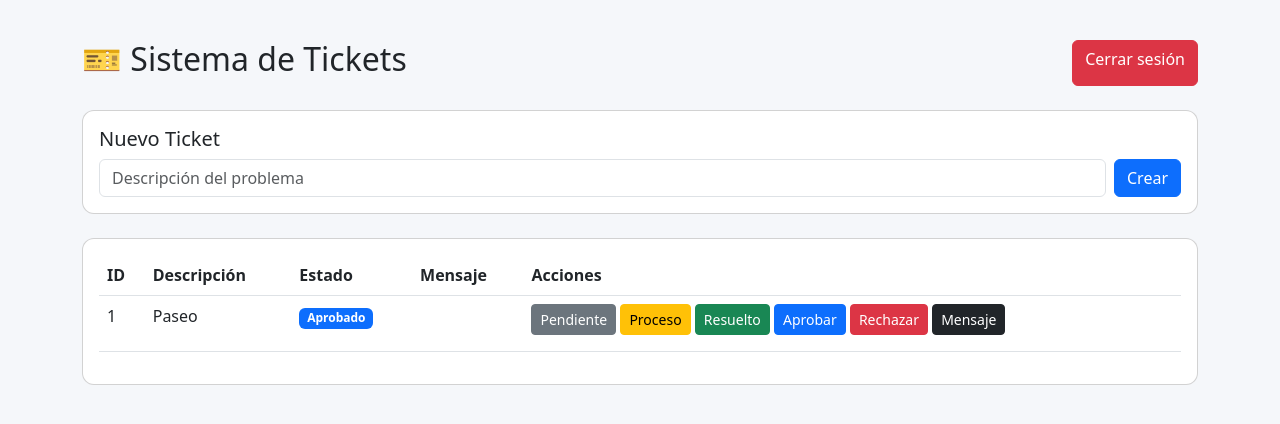
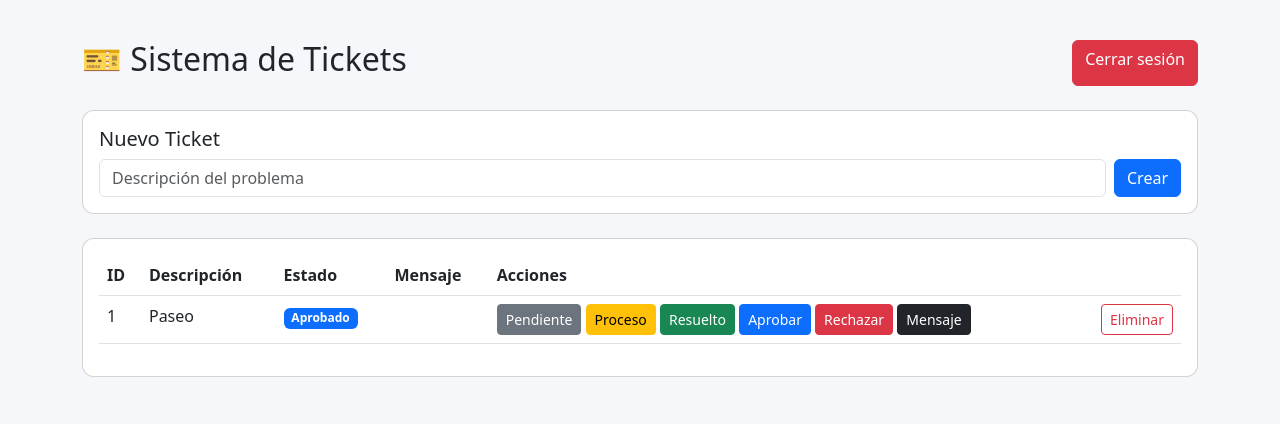
Before and after one commit to Jhon-Taipe/SISTEMA_TICKET, a Flask app: page /tickets in a window 1280 px wide. Shown: the top 424 px of the page. Run offline with Flask 3, Linux system fonts and the light colour scheme; the visitor is signed in with stand-in values (Sample User, id 1); data comes from the database, SQL or seed files in the repository; both versions use the stored data as it was after the commit.

Commit message:
actualiza base de datos

```diff
--- a/app.py
+++ b/app.py
@@ -78,6 +78,20 @@ def guardar_mensaje(id):
 
     return redirect("/tickets")
 
+# ELIMINAR TICKET
+@app.route("/eliminar/<int:id>")
+def eliminar_ticket(id):
+    if "user" not in session:
+        return redirect("/")
+
+    conn = sqlite3.connect("tickets.db")
+    c = conn.cursor()
+    c.execute("DELETE FROM tickets WHERE id=?", (id,))
+    conn.commit()
+    conn.close()
+
+    return redirect("/tickets")
+
 import os
 
 if __name__ == "__main__":
--- a/templates/tickets.html
+++ b/templates/tickets.html
@@ -83,22 +83,34 @@
 
                         <!-- Acciones -->
                         <td>
+                            <div class="d-flex justify-content-between align-items-start">
 
-                            <!-- BOTONES -->
-                            <div class="mb-2">
+                                <!-- IZQUIERDA -->
+                                <div>
                                     <a href="/estado/{{t[0]}}/Pendiente" class="btn btn-secondary btn-sm">Pendiente</a>
                                     <a href="/estado/{{t[0]}}/En Proceso" class="btn btn-warning btn-sm">Proceso</a>
                                     <a href="/estado/{{t[0]}}/Resuelto" class="btn btn-success btn-sm">Resuelto</a>
                                     <a href="/estado/{{t[0]}}/Aprobado" class="btn btn-primary btn-sm">Aprobar</a>
                                     <a href="/estado/{{t[0]}}/Rechazado" class="btn btn-danger btn-sm">Rechazar</a>
 
-                                <button type="button" class="btn btn-dark btn-sm" onclick="mostrarInput('{{t[0]}}')">
+                                    <button type="button" class="btn btn-dark btn-sm"
+                                        onclick="mostrarInput('{{t[0]}}')">
                                         Mensaje
                                     </button>
                                 </div>
 
-                            <!-- FORM SEPARADO -->
-                            <div id="form-{{t[0]}}" style="display:none;">
+                                <!-- DERECHA -->
+                                <div>
+                                    <a href="/eliminar/{{t[0]}}" class="btn btn-outline-danger btn-sm"
+                                        onclick="return confirm('¿Seguro que deseas eliminar este ticket?')">
+                                        Eliminar
+                                    </a>
+                                </div>
+
+                            </div>
+
+                            <!-- FORM MENSAJE -->
+                            <div id="form-{{t[0]}}" style="display:none;" class="mt-2">
                                 <form action="/mensaje/{{t[0]}}" method="post">
                                     <input type="text" name="mensaje" class="form-control mb-1"
                                         placeholder="Escribir mensaje">
```
Also changed, not shown: tickets.db. Lines whose indentation alone changed are shown as unchanged.
